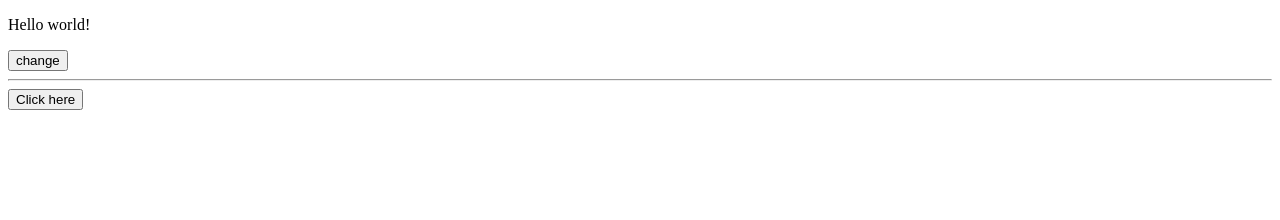
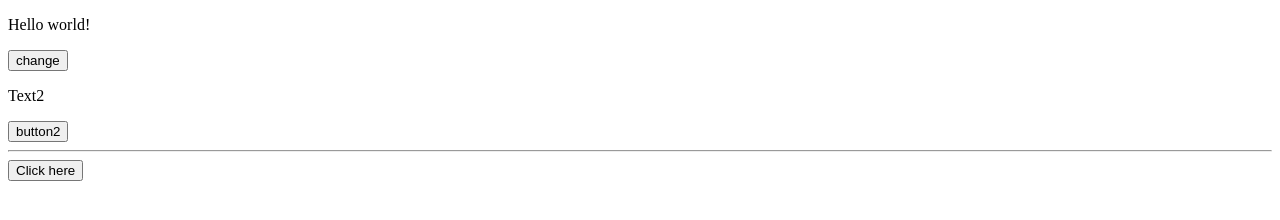
Before and after one commit to heki09/WebDev, a plain HTML site: page 3-javascript/javascript_test.html in a window 1280 px wide. Drawn offline with Linux system fonts and the light colour scheme.

Commit message:
click_append_test

```diff
--- a/3-javascript/javascript_test.html
+++ b/3-javascript/javascript_test.html
@@ -16,6 +16,17 @@
         };
 
     </script>
+    <p id="text2">Text2</p>
+    <button id="button2">button2</button>
+    <script type="text/javascript">
+        document.getElementById("button2").onclick=function(){
+
+            document.getElementById("text2").innerHTML+="addtext2";
+        }
+
+    </script>
+
+
     <hr>
     <button onclick="alert('Hi')">Click here
     </button>
```
